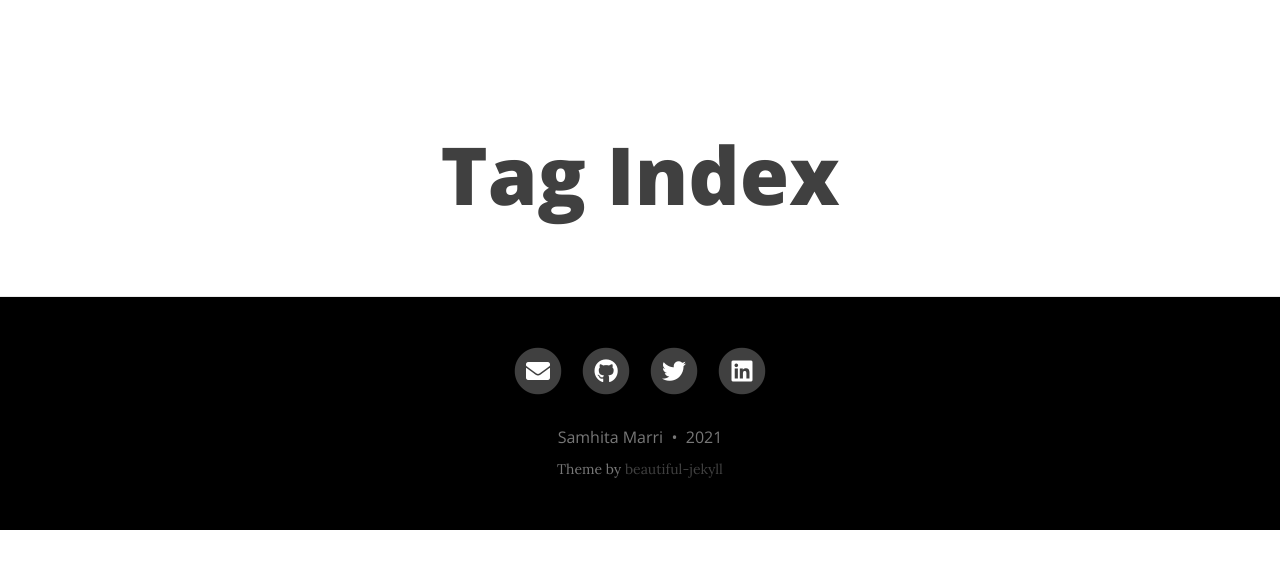
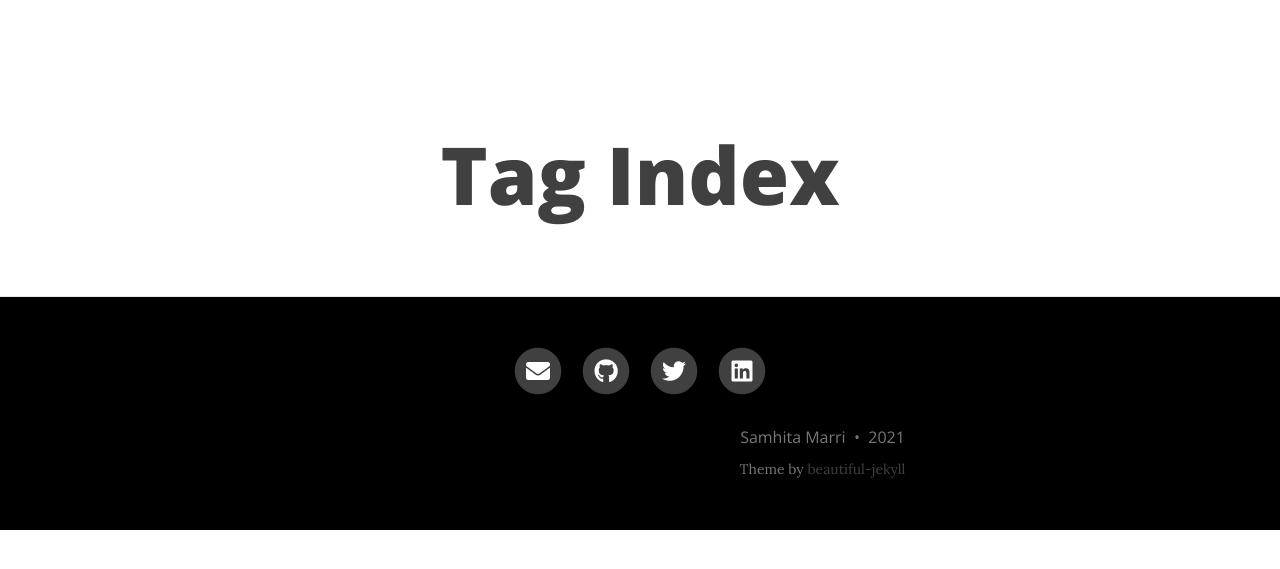
Before and after one commit to samhita-m/samhita-m.github.io, a Jekyll site: the page built from tags.html, in a window 1280 px wide. Shown: the top 569 px of the page. Built offline with Jekyll 4.4.1, drawn with Linux system fonts in a browser that asks for light colours; nearby versions of some CDN libraries.

```diff
--- a/assets/css/main.css
+++ b/assets/css/main.css
@@ -23,7 +23,7 @@
 }
 p {
   line-height: 1.5;
-  width: 150;
+  width: 150%;
   margin: 0;
 }
 h1,h2,h3,h4,h5,h6 {
```
